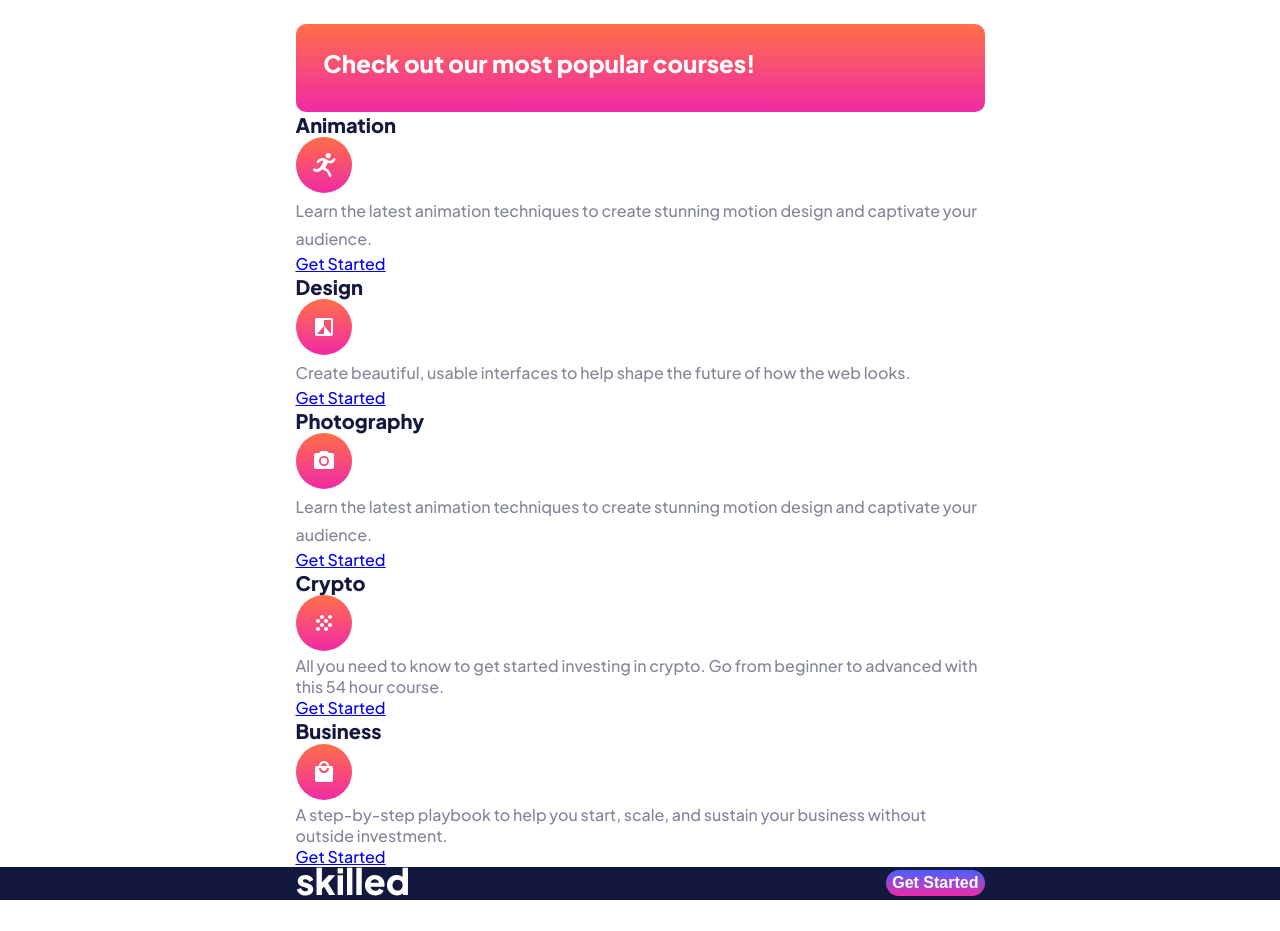
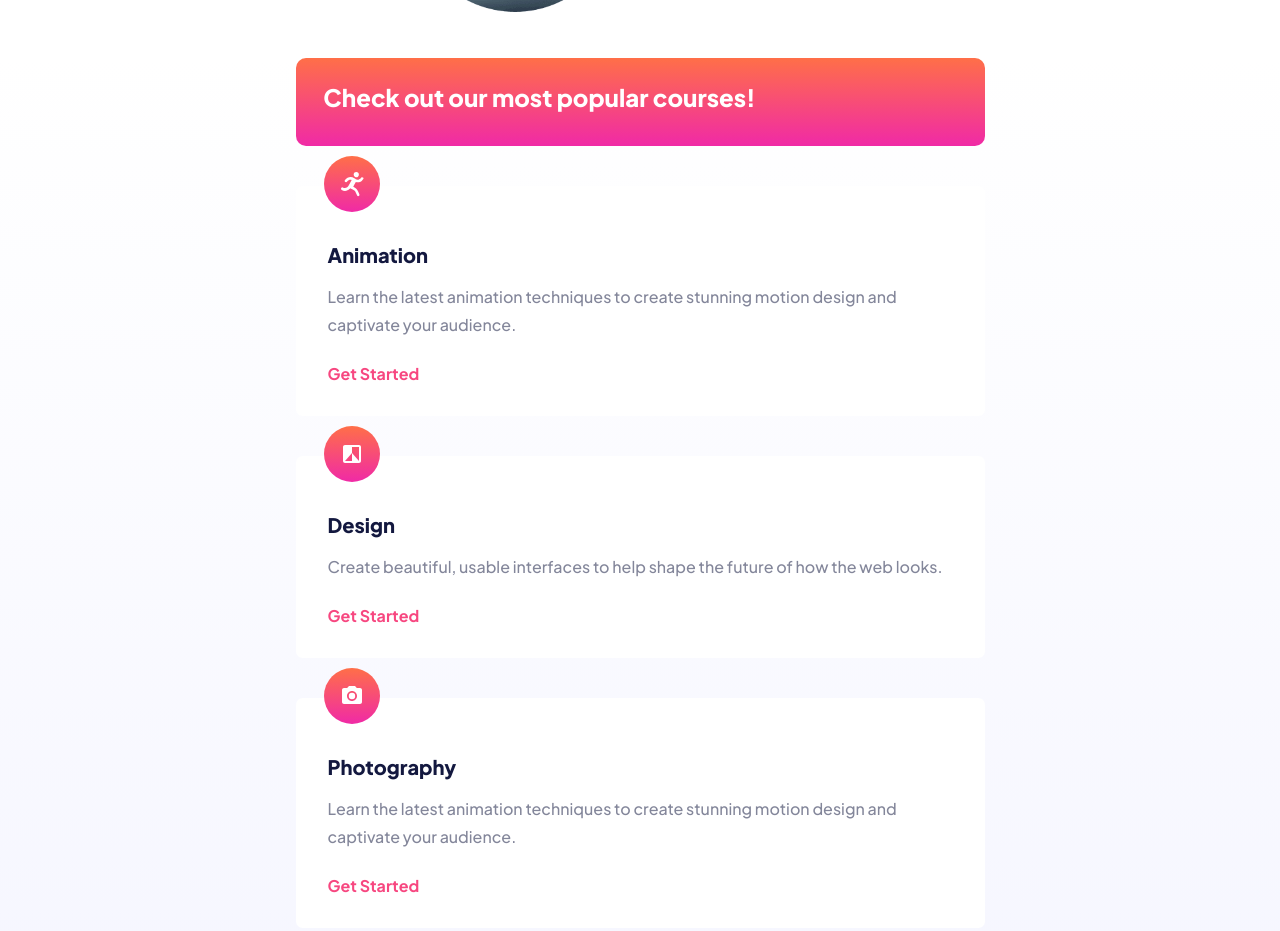
Before and after one commit to RyanCahela/08_02_22_Skilled_E-learning_Landing_Page, a website: page public/index.html in a window 1280 px wide. Shown: the part 803-1734 px from the top of the page. Before the commit the page ends 1703 px from the top, so only its background shows below. Drawn offline with Linux system fonts and the light colour scheme.

Commit message:
adds spacing to course cards, button size reponsive

```diff
--- a/public/index.html
+++ b/public/index.html
@@ -55,14 +55,14 @@
       </div>
     </section>
     <section class="courses">
-      <div class="container">
+      <div class="courses__container">
         <div class="courses__title-card title-m">
           <h2>Check out our most popular courses!</h2>
         </div>
         <!--Animation-->
         <article class="courses__card">
           <h3 class="title-s">Animation</h3>
-          <div>
+          <div class="courses__icon-container">
             <svg width="56" height="56" xmlns="http://www.w3.org/2000/svg">
               <defs>
                 <linearGradient x1="50%" y1="0%" x2="50%" y2="100%" id="a">
@@ -80,16 +80,16 @@
               </g>
             </svg>
           </div>
-          <p class="body-copy">
+          <p class="courses__paragraph-copy">
             Learn the latest animation techniques to create stunning motion
             design and captivate your audience.
           </p>
-          <a href="#">Get Started</a>
+          <a class="courses__link" href="#">Get Started</a>
         </article>
         <!--design-->
         <article class="courses__card">
           <h3 class="title-s">Design</h3>
-          <div>
+          <div class="courses__icon-container">
             <svg
               width="56"
               height="56"
@@ -112,16 +112,16 @@
               </g>
             </svg>
           </div>
-          <p class="body-copy">
+          <p class="courses__paragraph-copy">
             Create beautiful, usable interfaces to help shape the future of how
             the web looks.
           </p>
-          <a href="#">Get Started</a>
+          <a class="courses__link" href="#">Get Started</a>
         </article>
         <!--photography-->
         <article class="courses__card">
           <h3 class="title-s">Photography</h3>
-          <div>
+          <div class="courses__icon-container">
             <svg
               width="56"
               height="56"
@@ -144,16 +144,16 @@
               </g>
             </svg>
           </div>
-          <p class="body-copy">
+          <p class="courses__paragraph-copy">
             Learn the latest animation techniques to create stunning motion
             design and captivate your audience.
           </p>
-          <a href="#">Get Started</a>
+          <a class="courses__link" href="#">Get Started</a>
         </article>
         <!--crypto-->
         <article class="courses__card">
           <h3 class="title-s">Crypto</h3>
-          <div>
+          <div class="courses__icon-container">
             <svg
               width="56"
               height="56"
@@ -176,16 +176,16 @@
               </g>
             </svg>
           </div>
-          <p>
+          <p class="courses__paragraph-copy">
             All you need to know to get started investing in crypto. Go from
             beginner to advanced with this 54 hour course.
           </p>
-          <a href="#">Get Started</a>
+          <a class="courses__link" href="#">Get Started</a>
         </article>
         <!--business-->
         <article class="courses__card">
           <h3 class="title-s">Business</h3>
-          <div>
+          <div class="courses__icon-container">
             <svg
               width="56"
               height="56"
@@ -208,11 +208,11 @@
               </g>
             </svg>
           </div>
-          <p>
+          <p class="courses__paragraph-copy">
             A step-by-step playbook to help you start, scale, and sustain your
             business without outside investment.
           </p>
-          <a href="#">Get Started</a>
+          <a class="courses__link" href="#">Get Started</a>
         </article>
       </div>
     </section>
--- a/src/sass/_components.scss
+++ b/src/sass/_components.scss
@@ -29,6 +29,8 @@ PAGE SECTIONS
 
 .footer {
   background-color: var.$clr-neutral-900;
+  padding-block: 2.25rem;
+  padding-inline: 1rem;
 }
 
 .hero {
@@ -40,6 +42,25 @@ PAGE SECTIONS
 }
 
 .courses {
+  $card-border-radius: 0.416em;
+  background: linear-gradient(
+    180deg,
+    var.$clr-neutral-100,
+    var.$clr-neutral-200
+  );
+
+  &__container {
+    @include mix.container;
+    display: flex;
+    flex-direction: column;
+    padding-block-end: 5rem;
+  }
+
+  &__title-card,
+  &__card:not(:last-child) {
+    margin-bottom: 2.5rem;
+  }
+
   &__title-card {
     background: var.$clr-gradient-300;
     color: var.$clr-neutral-100;
@@ -47,10 +68,49 @@ PAGE SECTIONS
     padding-block-start: 1em;
     padding-inline: 1.16em;
     padding-block-end: 1.33em;
-    border-radius: 0.416em;
+    border-radius: $card-border-radius;
   }
 
   &__card {
+    background-color: var.$clr-neutral-100;
+    padding-inline: 1.75em;
+    padding-block-start: 3.5em;
+    padding-block-end: 2em;
+    border-radius: $card-border-radius;
+    position: relative;
+
+    @media screen and (min-width: 768px) {
+      padding-inline: 2em;
+    }
+
+    @media screen and (min-width: 1400px) {
+      padding-block-end: 2.2em;
+      padding-block-start: 3.5em;
+    }
+  }
+
+  &__link {
+    color: var.$clr-accent-500;
+    text-decoration: none;
+    transition: color 0.3s;
+    font-weight: 700;
+
+    &:hover {
+      color: var.$clr-accent-300;
+    }
+  }
+
+  &__icon-container {
+    position: absolute;
+    top: 0;
+    left: 0;
+    transform: translate(50%, -50%);
+  }
+
+  &__paragraph-copy {
+    @include mix.body-copy;
+    margin-block-start: 1em;
+    margin-block-end: 1.5em;
   }
 }
 
@@ -76,22 +136,31 @@ Smaller On-page Components
 .btn {
   &-neutral {
     @include mix.btn;
+    @include mix.btn-sm;
     background-color: var.$clr-neutral-900;
-    padding-inline: 1.5em;
-    padding-block: 0.5em;
 
     @media screen and (min-width: 1440px) {
-      font-size: 1.125rem;
+      @include mix.btn-md;
     }
   }
 
   &-gradient-300 {
     @include mix.btn;
+    @include mix.btn-md;
     background: var.$clr-gradient-300;
+
+    @media screen and (min-width: 1440px) {
+      @include mix.btn-lg;
+    }
   }
 
   &-gradient-700 {
     @include mix.btn;
+    @include mix.btn-sm;
     background: var.$clr-gradient-700;
+
+    @media screen and (min-width: 1440px) {
+      @include mix.btn-md;
+    }
   }
 }
--- a/src/sass/_mixins.scss
+++ b/src/sass/_mixins.scss
@@ -71,7 +71,6 @@
   appearance: none;
   border: 0;
 
-  font-size: 1rem;
   font-weight: 700;
   line-height: 1.5;
   text-align: center;
@@ -110,6 +109,24 @@
   }
 }
 
+@mixin btn-sm {
+  font-size: 1rem;
+  padding-inline: 1.5em;
+  padding-block: 0.625em;
+}
+
+@mixin btn-md {
+  font-size: 1rem;
+  padding-inline: 2.25em;
+  padding-block: 1em;
+}
+
+@mixin btn-lg {
+  font-size: 1.125rem;
+  padding-block: 1.25em;
+  padding-inline: 2em;
+}
+
 @mixin container {
   max-width: min(calc(100% - 1rem), 689px);
   margin-inline: auto;
--- a/src/sass/_variables.scss
+++ b/src/sass/_variables.scss
@@ -1,5 +1,6 @@
 //Colors
 $clr-neutral-100: #ffffff;
+$clr-neutral-200: #f0f1ff;
 $clr-neutral-900: #13183f;
 $clr-neutral-500: #83869a;
 $clr-accent-700: #666ca3;
```
Also changed, not shown: public/css/style.css, 1 other file.
